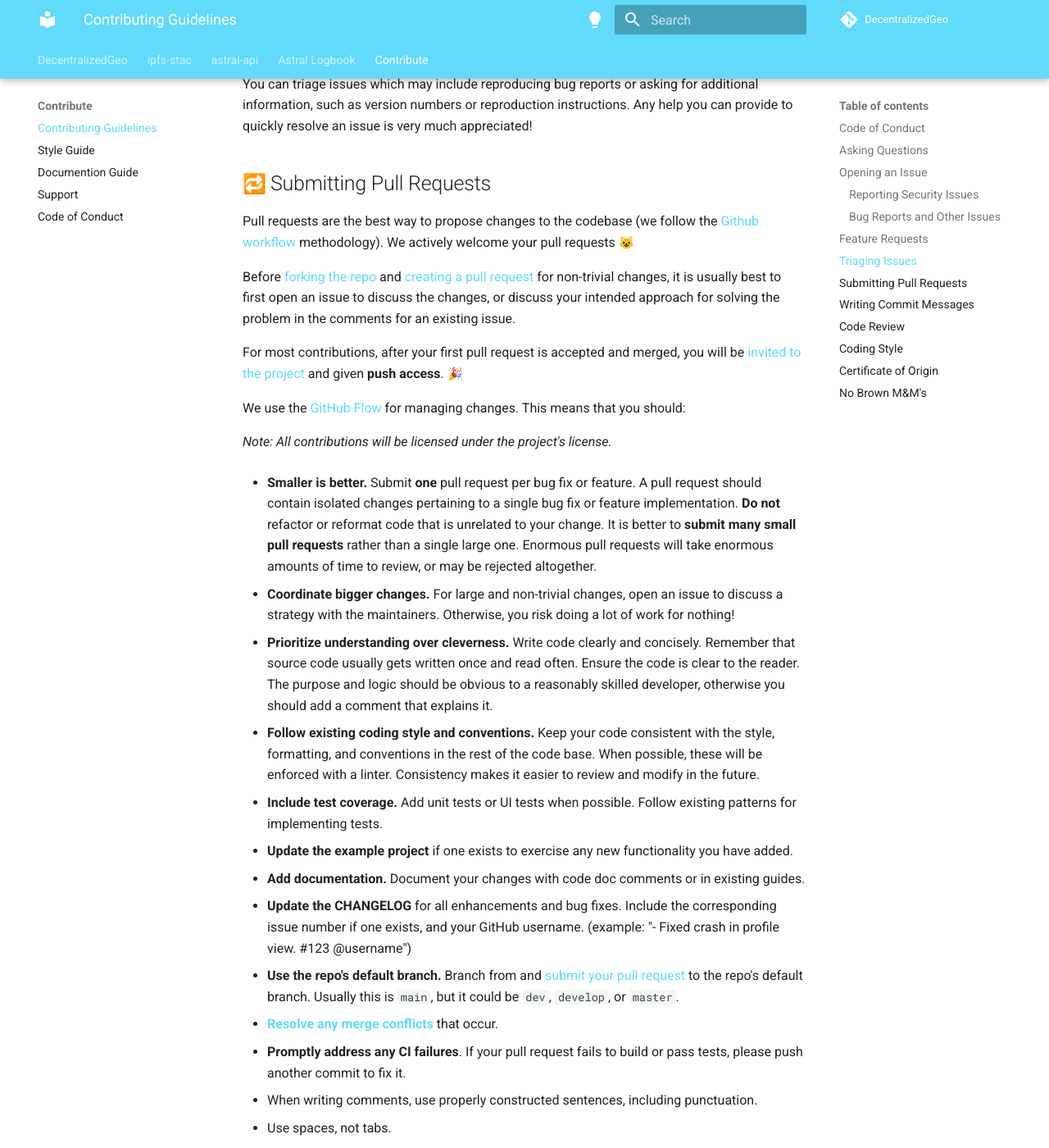
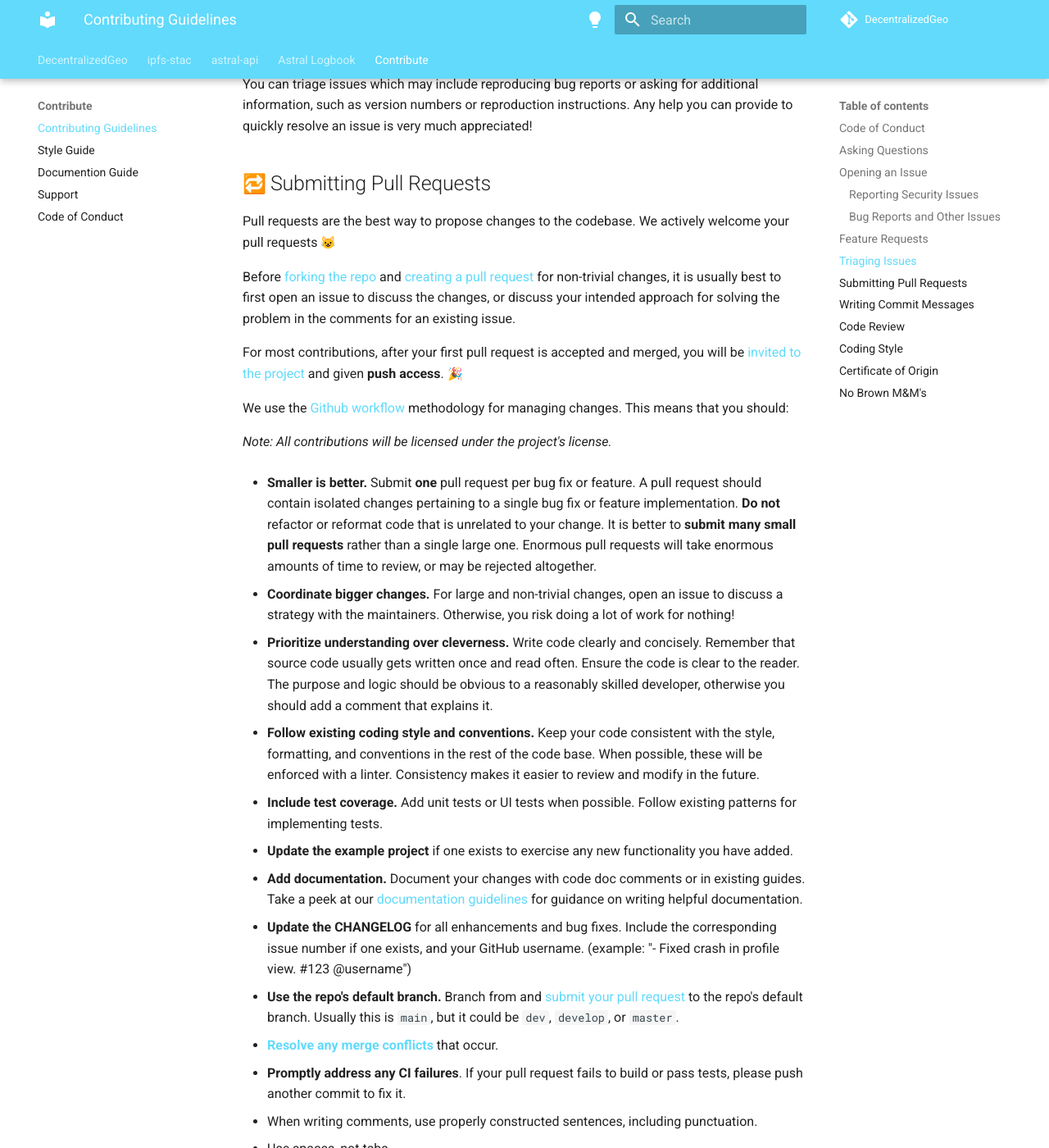
Before and after one commit to DecentralizedGeo/DecentralizedGeo-hub, an MkDocs documentation site: the page built from docs/contribute/contributing-guidelines.md, in a window 1280 px wide and 1400 px high, scrolled down 1880 px. Shown: the whole window at 82% size. Built offline with MkDocs 1.6.1 and Material for MkDocs 9.7.7, drawn with Linux system fonts in a browser that asks for light colours; emoji names are drawn with the system emoji font.

Commit message:
Clarify contributing guidelines by updating GitHub workflow references and adding a link to documentation guidelines

```diff
--- a/docs/contribute/contributing-guidelines.md
+++ b/docs/contribute/contributing-guidelines.md
@@ -52,13 +52,13 @@ You can triage issues which may include reproducing bug reports or asking for ad
 
 ## :repeat: Submitting Pull Requests
 
-Pull requests are the best way to propose changes to the codebase (we follow the <a href="https://docs.github.com/en/get-started/using-github/github-flow" target="_blank">Github workflow</a> methodology). We actively welcome your pull requests :smiley_cat:
+Pull requests are the best way to propose changes to the codebase. We actively welcome your pull requests :smiley_cat:
 
 Before [forking the repo](https://help.github.com/en/github/getting-started-with-github/fork-a-repo){:target="_blank"} and [creating a pull request](https://help.github.com/en/github/collaborating-with-issues-and-pull-requests/proposing-changes-to-your-work-with-pull-requests){:target="_blank"} for non-trivial changes, it is usually best to first open an issue to discuss the changes, or discuss your intended approach for solving the problem in the comments for an existing issue.
 
 For most contributions, after your first pull request is accepted and merged, you will be [invited to the project](https://help.github.com/en/github/setting-up-and-managing-your-github-user-account/inviting-collaborators-to-a-personal-repository){:target="_blank"} and given **push access**. :tada:
 
-We use the [GitHub Flow](https://guides.github.com/introduction/flow/){:target="_blank"} for managing changes. This means that you should:
+We use the <a href="https://docs.github.com/en/get-started/using-github/github-flow" target="_blank">Github workflow</a> methodology for managing changes. This means that you should:
 
 *Note: All contributions will be licensed under the project's license.*
 
@@ -74,7 +74,7 @@ We use the [GitHub Flow](https://guides.github.com/introduction/flow/){:target="
 
 - **Update the example project** if one exists to exercise any new functionality you have added.
 
-- **Add documentation.** Document your changes with code doc comments or in existing guides.
+- **Add documentation.** Document your changes with code doc comments or in existing guides. Take a peek at our [documentation guidelines](../documentation-guidelines.md) for guidance on writing helpful documentation.
 
 - **Update the CHANGELOG** for all enhancements and bug fixes. Include the corresponding issue number if one exists, and your GitHub username. (example: "- Fixed crash in profile view. #123 @username")
 
```
